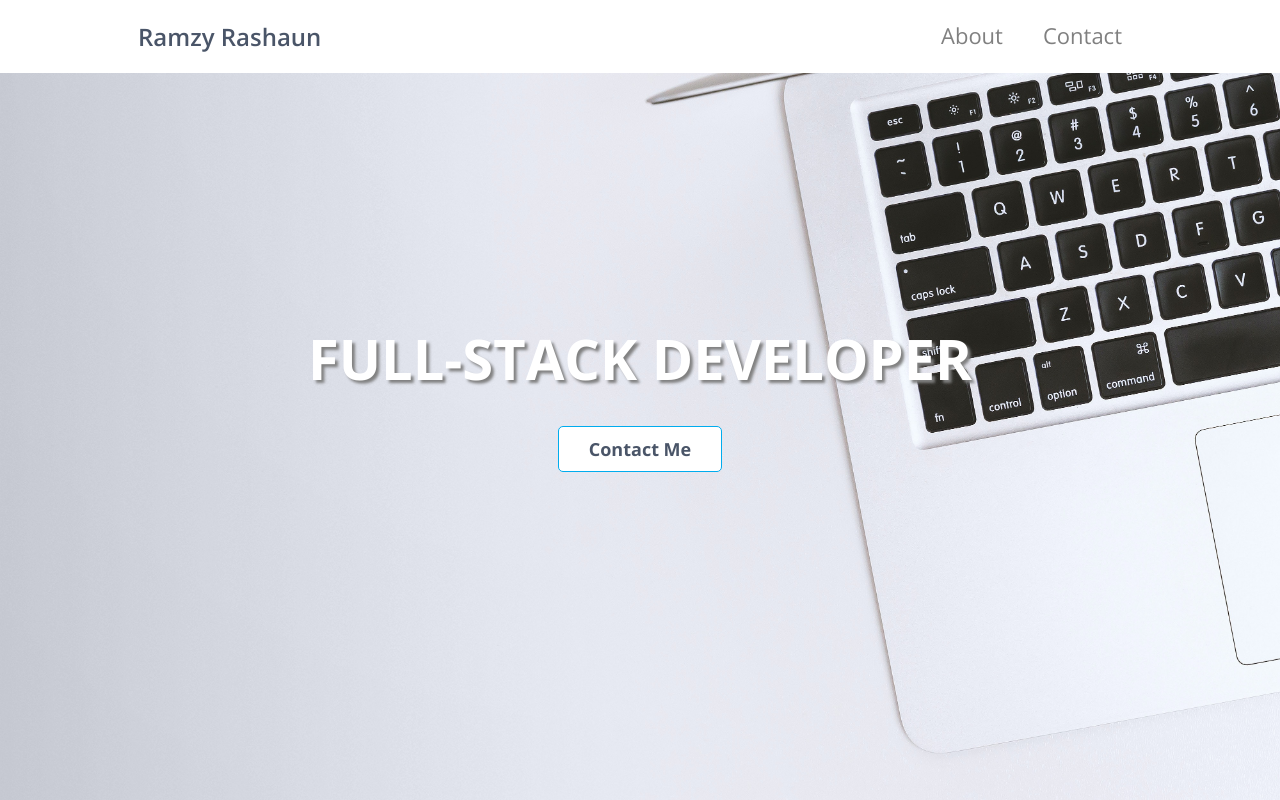
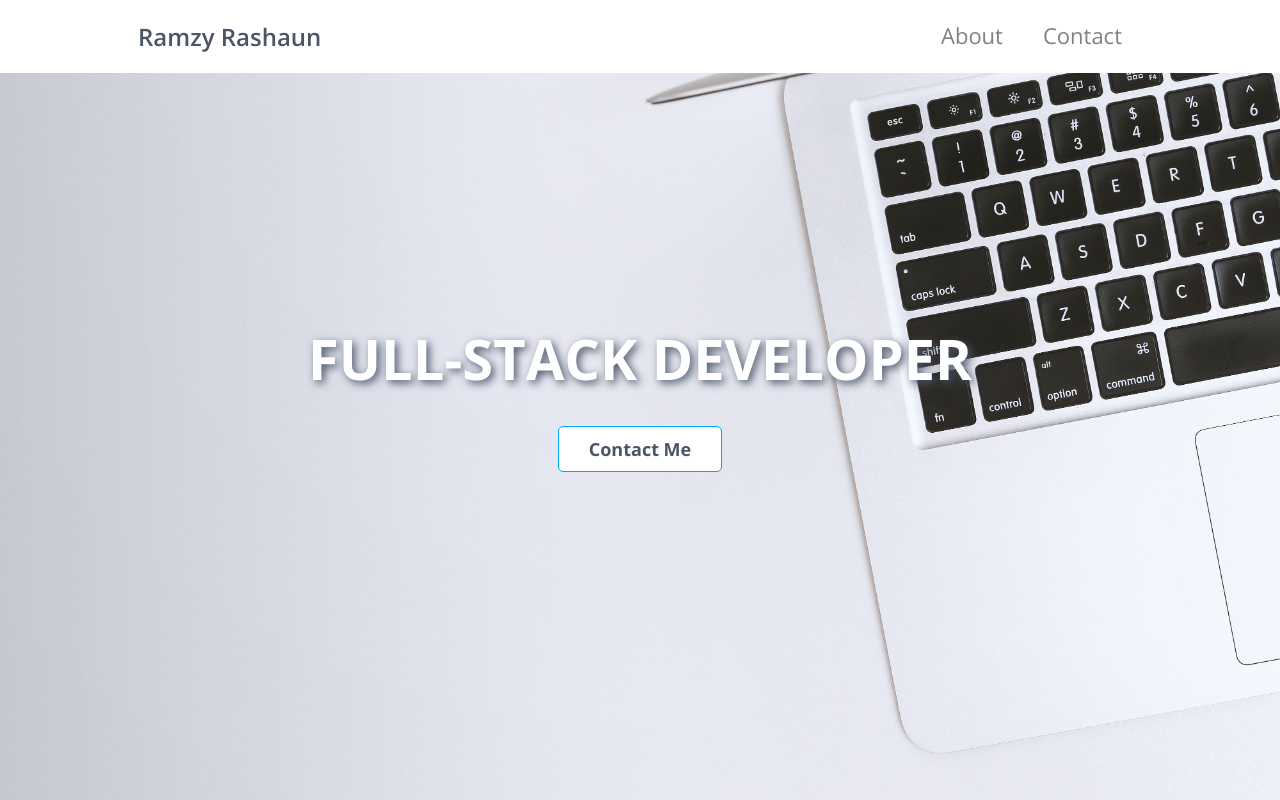
Before and after one commit to masterambi/Portfolio-Website, a plain HTML site: page index.html in a window 1280 px wide. Shown: the top 800 px of the page. Drawn offline with nearby package versions, Linux system fonts and the light colour scheme.

Commit message:
fix shadow

```diff
--- a/style.css
+++ b/style.css
@@ -111,7 +111,7 @@ section h2 {
   text-transform: uppercase;
   font-size: 5.6rem;
   color: white;
-  text-shadow: 3px 3px 3px gray;
+  text-shadow: 3px 3px 8px #4a5568;
 }
 
 .hero-section a {
```
